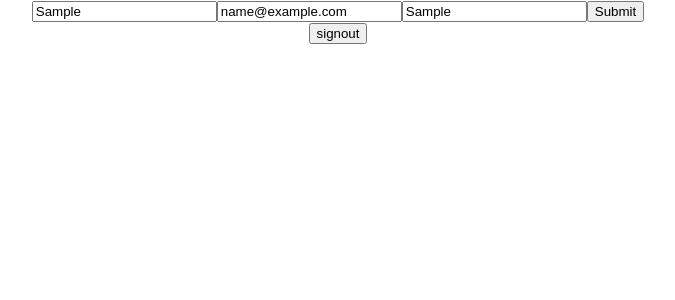
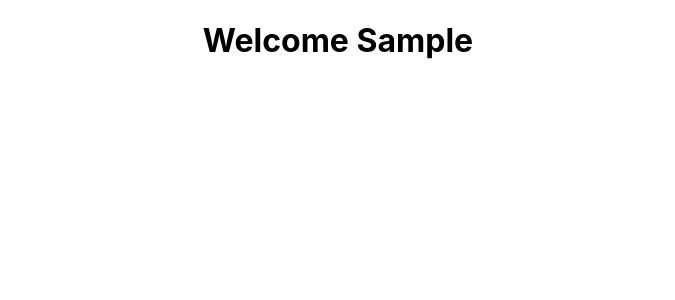
Before and after one commit to dmiller1623/redux-practice, a React (Create React App) app: page / in a window 1280 px wide. Both pictures are taken after typing "Sample", "name@example.com", "Sample" into the empty fields and a click on the button "Submit". Shown: the top 300 px of the page, without its empty margins (302-977 px from the left). Built offline with nearby package versions, Linux system fonts and the light colour scheme.

Commit message:
Add welcome message and name of user signed in

```diff
--- a/src/containers/user/index.js
+++ b/src/containers/user/index.js
@@ -8,7 +8,7 @@ class User extends Component {
     this.state = {
       userName: '',
       email: '',
-      password: ''
+      password: '',
     }
   }
 
@@ -22,12 +22,10 @@ class User extends Component {
 
   handleSubmit = (event) => {
     event.preventDefault();
-
     this.props.signInUser(this.state)
   }
 
   handleSignOut = () => {
-    console.log(this.props.user.userName)
     let { name } = this.props.user.userName
     if (!name) {
       alert('No user signed in')
@@ -36,6 +34,14 @@ class User extends Component {
   }
 
   render () {
+    let user = this.props.user.userName
+    if(user) {
+      return (
+        <div>
+          <h1>Welcome {user}</h1>
+        </div>
+      )
+    }
     return (
       <div>
         <form onSubmit={(event) => this.handleSubmit(event)}>
```
